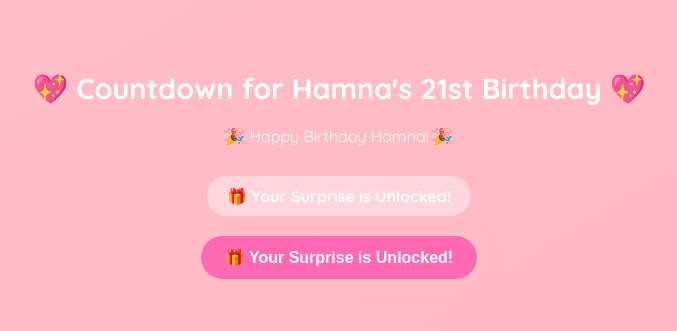
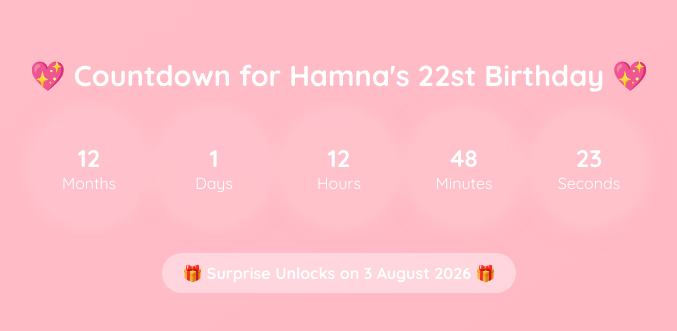
Before and after one commit to awai1903/Love-proposal-, a plain HTML site: page index.html in a window 1280 px wide. Shown: the part 235-566 px from the top of the page, without its empty margins (301-978 px from the left). Drawn offline with Linux system fonts and the light colour scheme.

Commit message:
Update index.html

```diff
--- a/index.html
+++ b/index.html
@@ -81,16 +81,16 @@
 </head>
 <body>
 
-  <h1>💖 Countdown for Hamna's 21st Birthday 💖</h1>
+  <h1>💖 Countdown for Hamna's 22st Birthday 💖</h1>
 
   <div class="countdown-container" id="countdown">
     <!-- Countdown items will load here -->
   </div>
 
-  <div class="unlock-msg">🎁 Surprise Unlocks on 3 August 2025 🎁</div>
+  <div class="unlock-msg">🎁 Surprise Unlocks on 3 August 2026 🎁</div>
 
   <script>
-    const targetDate = new Date("August 3, 2025 00:00:00").getTime();
+    const targetDate = new Date("August 3, 2026 00:00:00").getTime();
 
 function updateCountdown() {
   const now = new Date().getTime();
```
